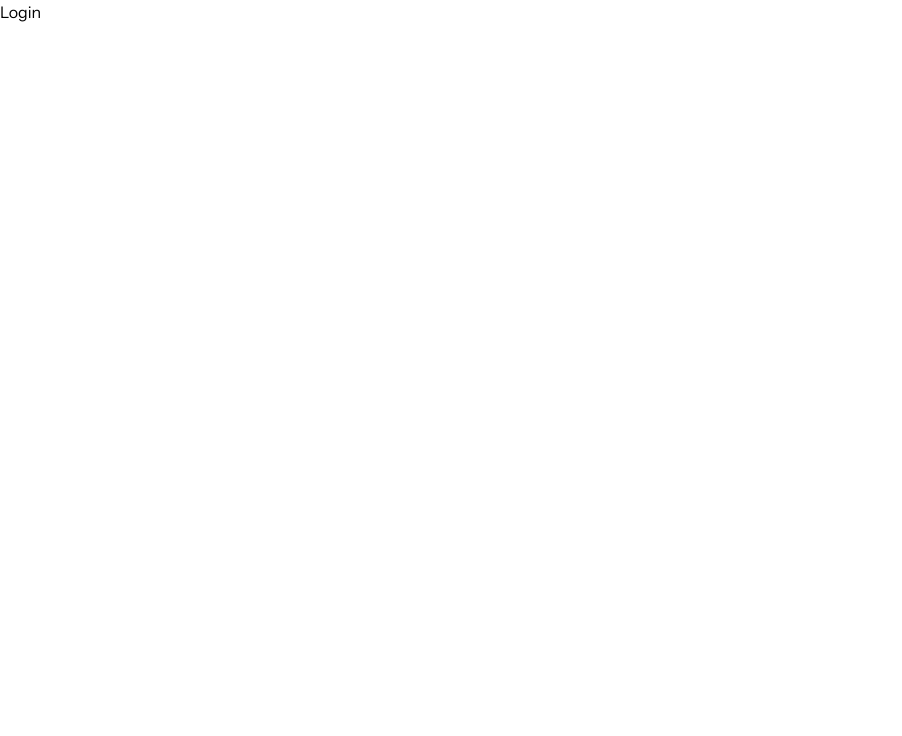
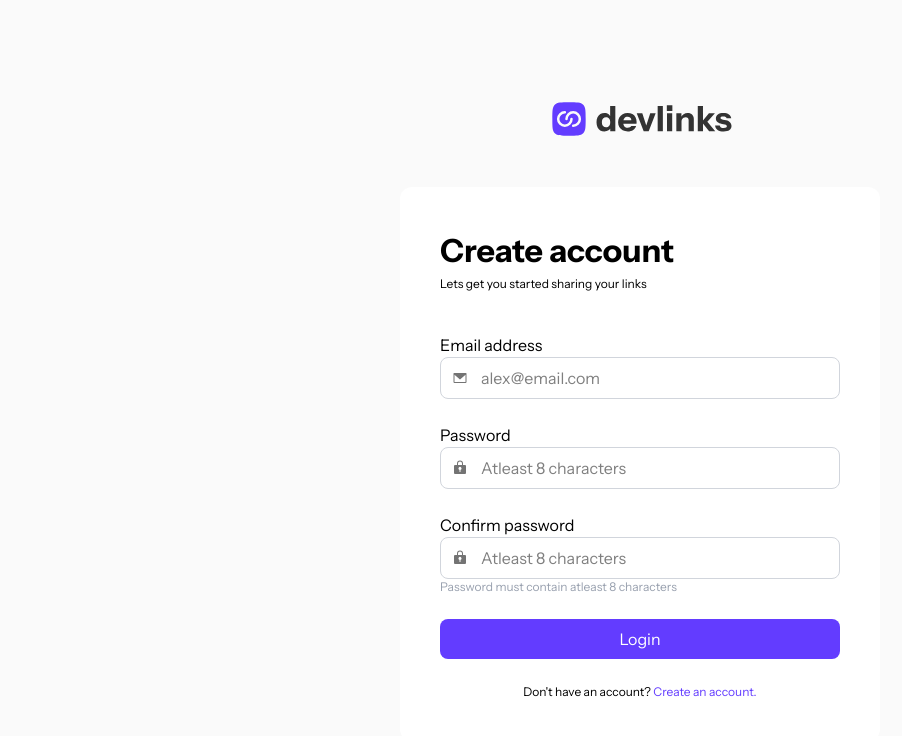
Before and after one commit to cheClaud/devlinks, a React (Vite) app: page /register in a window 1280 px wide. Shown: the top 736 px of the page, without its empty margins (0-902 px from the left). Built offline with nearby package versions, Linux system fonts and the light colour scheme.

Commit message:
set up the registeration page

```diff
--- a/src/pages/register.tsx
+++ b/src/pages/register.tsx
@@ -1,3 +1,123 @@
+import React, { useState } from "react";
+import LargeLogo from "../assets/images/logo-devlinks-large.svg";
+import EmailIcon from "../assets/images/icon-email.svg";
+import PasswordIcon from "../assets/images/icon-password.svg";
+import { Link } from "react-router";
+
 export default function RegisterPage() {
-  return <div>Login</div>;
+  const [email, setEmail] = useState("");
+  const [password, setPassword] = useState("");
+
+  const handleSubmit = (e: React.FormEvent) => {
+    e.preventDefault();
+    // Login logic will stay empty for now
+    console.log("Email:", email, "Password:", password);
+  };
+  return (
+    <div className="flex flex-col justify-center items-center bg-gray-50 h-screen py-[13rem] px-30rem ">
+      <div className="p-[2.5rem] pb-[3rem] w-full">
+        <img
+          src={LargeLogo}
+          alt="DevLinks Logo"
+          className="block ml-0 md:mx-auto"
+        />
+      </div>
+
+      <div className="p-[2.5rem] bg-white rounded-xl w-[30rem]">
+        <div className="pb-[2.5rem]">
+          <p className="text-preset-1">Create account</p>
+          <p className="text-preset-4 ">
+            Lets get you started sharing your links
+          </p>
+        </div>
+        <form onSubmit={handleSubmit}>
+          <div className="mb-[1.5rem]">
+            <label htmlFor="email" className="mb-[0.5rem]">
+              Email address
+            </label>
+            <div className="relative">
+              <div className="absolute inset-y-0 left-0 pl-3 flex items-center pointer-events-none">
+                <img src={EmailIcon} alt="Email icon" className="" />
+              </div>
+              <div className="absolute inset-y-0 right-0 pr-3 flex items-center pointer-events-none">
+                <p className="text-xs text-gray-400 invisible">
+                  Can't be empty
+                </p>
+              </div>
+              <input
+                type="email"
+                id="email"
+                placeholder="alex@email.com"
+                value={email}
+                onChange={(e) => setEmail(e.target.value)}
+                required
+                className="w-full pl-10 p-[0.5rem] border border-gray-300 rounded-[0.5rem]"
+              />
+            </div>
+          </div>
+          <div className="mb-[1.5rem]">
+            <label htmlFor="password" className="mb-[0.5rem]">
+              Password
+            </label>
+            <div className="relative">
+              <div className="absolute inset-y-0 left-0 pl-3 flex items-center pointer-events-none">
+                <img src={PasswordIcon} alt="Password icon" className="" />
+              </div>
+              <div className="absolute inset-y-0 right-0 pr-3 flex items-center pointer-events-none">
+                <p className="text-xs text-gray-400 invisible">
+                  Please check again
+                </p>
+              </div>
+              <input
+                type="password"
+                id="password"
+                placeholder="Atleast 8 characters"
+                value={password}
+                onChange={(e) => setPassword(e.target.value)}
+                required
+                className="w-full pl-10 p-2 border border-gray-300 rounded-[0.5rem]"
+              />
+            </div>
+          </div>
+          <div className="mb-0">
+            <label htmlFor="password" className="mb-[0.5rem]">
+              Confirm password
+            </label>
+            <div className="relative">
+              <div className="absolute inset-y-0 left-0 pl-3 flex items-center pointer-events-none">
+                <img src={PasswordIcon} alt="Password icon" className="" />
+              </div>
+              <div className="absolute inset-y-0 right-0 pr-3 flex items-center pointer-events-none">
+                <p className="text-xs text-gray-400 invisible">
+                  Please check again
+                </p>
+              </div>
+              <input
+                type="password"
+                id="password"
+                placeholder="Atleast 8 characters"
+                value={password}
+                onChange={(e) => setPassword(e.target.value)}
+                required
+                className="w-full pl-10 p-2 border border-gray-300 rounded-[0.5rem]"
+              />
+            </div>
+          </div>
+          <p className="text-xs text-gray-400">Password must contain atleast 8 characters</p>
+          <button
+            type="submit"
+            className="my-[1.5rem] w-full text-white text-center rounded-[0.5rem] p-2 cursor-pointer bg-purple-600"
+          >
+            Login
+          </button>
+        </form>
+        <div className="text-center text-preset-4 ">
+          Don't have an account?{" "}
+          <Link to="/register" className="cursor-pointer text-purple-600">
+            Create an account.
+          </Link>
+        </div>
+      </div>
+    </div>
+  );
 }
```
